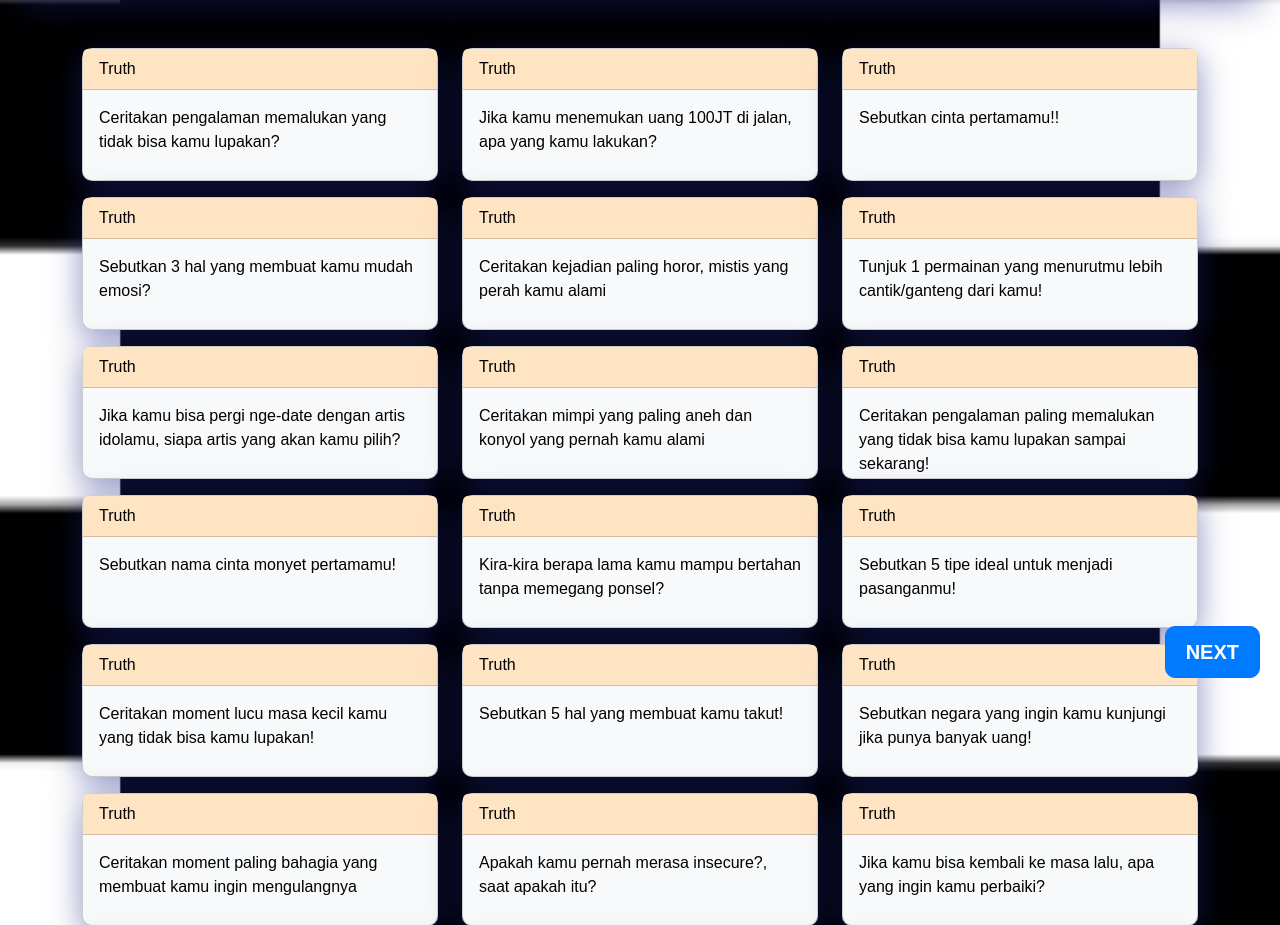
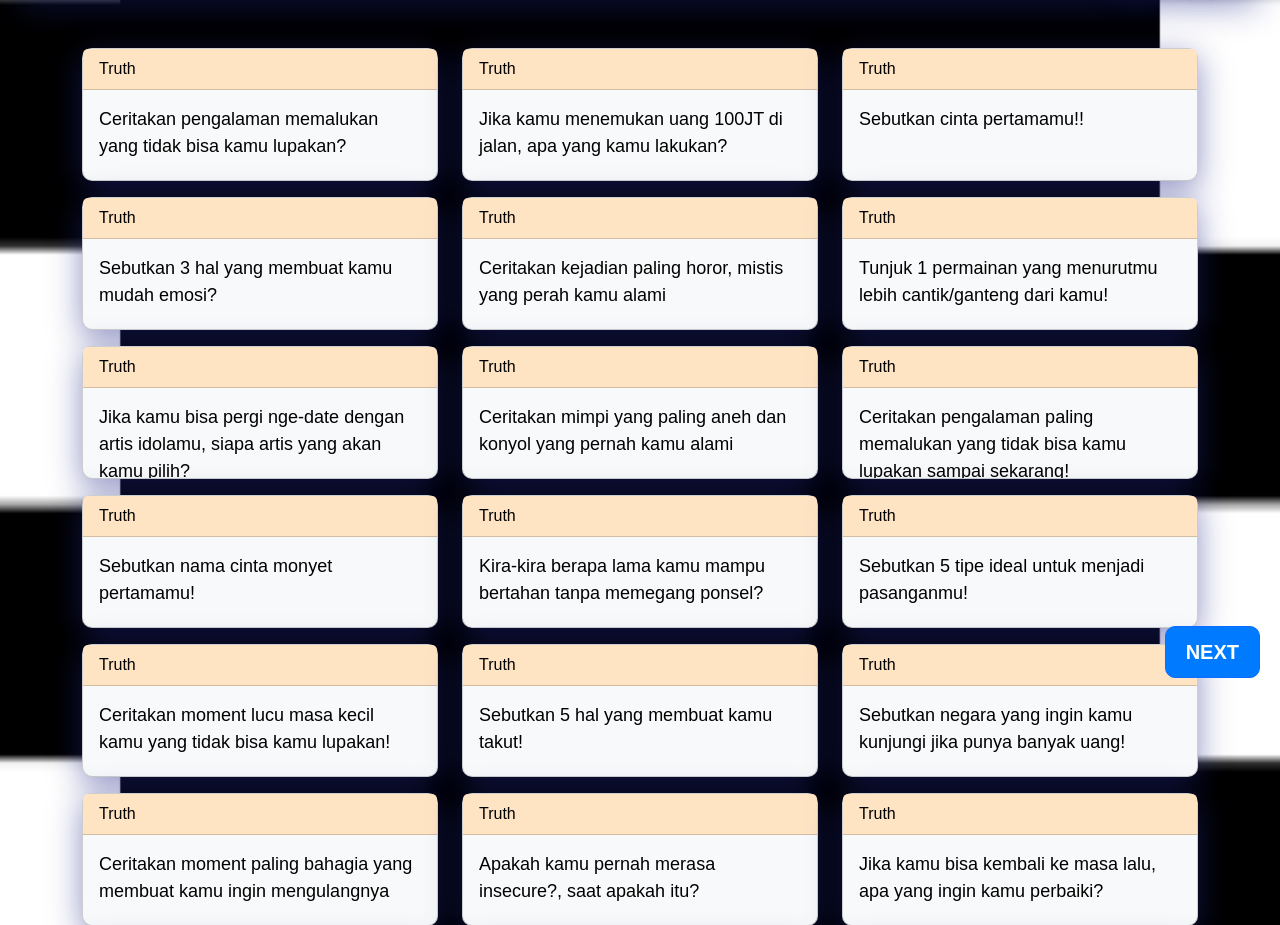
Before and after one commit to Fdlaan/Project-Card-Game-Truth-or-Dare-, a PHP site: page /pertanyaan.php in a window 1280 px wide. Shown: the part 102-1027 px from the top of the page. Run offline with PHP 8.4, Linux system fonts and the light colour scheme.

Commit message:
Update style_pertanyaan.css

```diff
--- a/style_pertanyaan.css
+++ b/style_pertanyaan.css
@@ -96,7 +96,7 @@ body {
 
 .card-body {
     height: 90px;
-    font-size: 2vh;
+    font-size: 18px;
     overflow: auto;
 }
 
```
